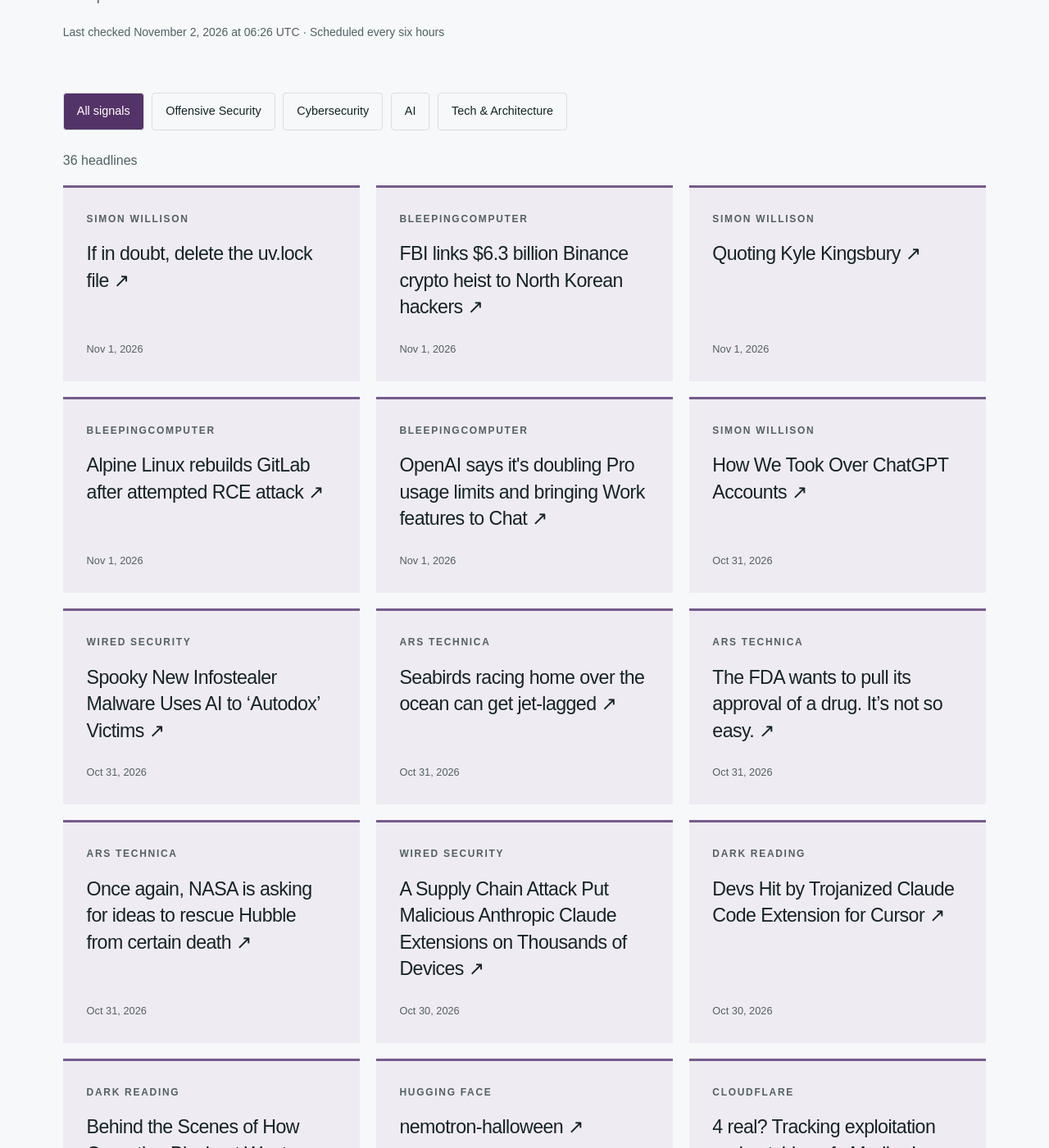
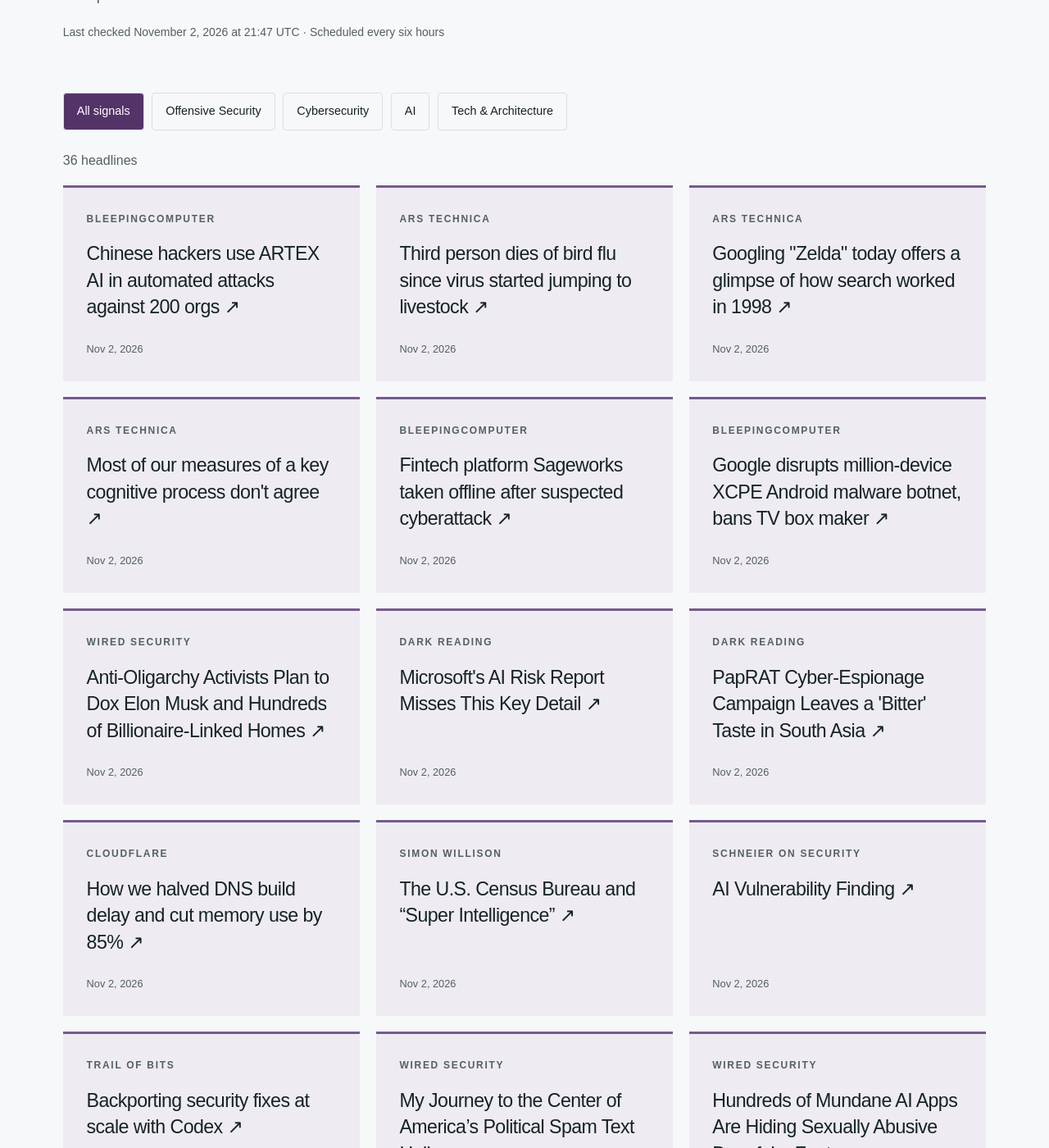
Before and after one commit to hntk/hntk.github.io, a Jekyll site: the page built from news/index.html, in a window 1280 px wide and 1400 px high, scrolled down 375 px. Shown: the whole window at 82% size. Built offline with Jekyll 4.4.1, drawn with Linux system fonts in a browser that asks for light colours; some of the changed text lies outside the part shown.

Commit message:
Refresh News and Signals

```diff
--- a/_data/news.json
+++ b/_data/news.json
@@ -1,6 +1,126 @@
 {
-  "updated": "2026-11-02T06:26:30.467392+00:00",
+  "updated": "2026-11-02T21:47:58.890413+00:00",
   "items": [
+    {
+      "title": "Chinese hackers use ARTEX AI in automated attacks against 200 orgs",
+      "url": "https://www.bleepingcomputer.com/news/security/chinese-hackers-use-artex-ai-in-automated-attacks-against-200-orgs/",
+      "published": "2026-11-02T21:40:14+00:00",
+      "source": "BleepingComputer",
+      "source_id": "bleepingcomputer",
+      "category": "cybersecurity"
+    },
+    {
+      "title": "Third person dies of bird flu since virus started jumping to livestock",
+      "url": "https://arstechnica.com/health/2026/11/third-person-dies-of-bird-flu-since-virus-started-jumping-to-livestock/",
+      "published": "2026-11-02T21:21:43+00:00",
+      "source": "Ars Technica",
+      "source_id": "ars-technica",
+      "category": "tech-architecture"
+    },
+    {
+      "title": "Googling \"Zelda\" today offers a glimpse of how search worked in 1998",
+      "url": "https://arstechnica.com/gaming/2026/11/googles-legend-of-zelda-easter-egg-transports-you-back-to-1998/",
+      "published": "2026-11-02T19:52:23+00:00",
+      "source": "Ars Technica",
+      "source_id": "ars-technica",
+      "category": "tech-architecture"
+    },
+    {
+      "title": "Most of our measures of a key cognitive process don't agree",
+      "url": "https://arstechnica.com/science/2026/11/most-of-our-measures-of-a-key-cognitive-process-dont-agree/",
+      "published": "2026-11-02T19:13:26+00:00",
+      "source": "Ars Technica",
+      "source_id": "ars-technica",
+      "category": "tech-architecture"
+    },
+    {
+      "title": "Fintech platform Sageworks taken offline after suspected cyberattack",
+      "url": "https://www.bleepingcomputer.com/news/security/fintech-platform-sageworks-taken-offline-after-suspected-cyberattack/",
+      "published": "2026-11-02T19:00:45+00:00",
+      "source": "BleepingComputer",
+      "source_id": "bleepingcomputer",
+      "category": "cybersecurity"
+    },
+    {
+      "title": "Google disrupts million-device XCPE Android malware botnet, bans TV box maker",
+      "url": "https://www.bleepingcomputer.com/news/security/google-disrupts-million-device-xcpe-android-malware-botnet-bans-tv-box-maker/",
+      "published": "2026-11-02T18:16:34+00:00",
+      "source": "BleepingComputer",
+      "source_id": "bleepingcomputer",
+      "category": "cybersecurity"
+    },
+    {
+      "title": "Anti-Oligarchy Activists Plan to Dox Elon Musk and Hundreds of Billionaire-Linked Homes",
+      "url": "https://www.wired.com/story/anti-oligarchy-activists-plan-to-dox-elon-musk-and-hundreds-of-billionaire-linked-homes/",
+      "published": "2026-11-02T17:00:00+00:00",
+      "source": "WIRED Security",
+      "source_id": "wired",
+      "category": "cybersecurity"
+    },
+    {
+      "title": "Microsoft's AI Risk Report Misses This Key Detail",
+      "url": "https://www.darkreading.com/cyberattacks-data-breaches/microsoft-ai-cyber-risk-report-miss",
+      "published": "2026-11-02T15:00:00+00:00",
+      "source": "Dark Reading",
+      "source_id": "dark-reading",
+      "category": "cybersecurity"
+    },
+    {
+      "title": "PapRAT Cyber-Espionage Campaign Leaves a 'Bitter' Taste in South Asia",
+      "url": "https://www.darkreading.com/cyberattacks-data-breaches/paprat-cyberespionage-campaign-bitter-south-asia",
+      "published": "2026-11-02T14:00:00+00:00",
+      "source": "Dark Reading",
+      "source_id": "dark-reading",
+      "category": "cybersecurity"
+    },
+    {
+      "title": "How we halved DNS build delay and cut memory use by 85%",
+      "url": "https://blog.cloudflare.com/dns-targeted-zone-builds/",
+      "published": "2026-11-02T14:00:00+00:00",
+      "source": "Cloudflare",
+      "source_id": "cloudflare",
+      "category": "tech-architecture"
+    },
+    {
+      "title": "The U.S. Census Bureau and “Super Intelligence”",
+      "url": "https://simonwillison.net/2026/Nov/2/census-bureau-super-intelligence/",
+      "published": "2026-11-02T13:31:26+00:00",
+      "source": "Simon Willison",
+      "source_id": "simon-willison",
+      "category": "ai"
+    },
+    {
+      "title": "AI Vulnerability Finding",
+      "url": "https://www.schneier.com/blog/archives/2026/11/ai-vulnerability-finding-2.html",
+      "published": "2026-11-02T12:02:34+00:00",
+      "source": "Schneier on Security",
+      "source_id": "schneier",
+      "category": "cybersecurity"
+    },
+    {
+      "title": "Backporting security fixes at scale with Codex",
+      "url": "https://blog.trailofbits.com/2026/11/02/backporting-security-fixes-at-scale-with-codex/",
+      "published": "2026-11-02T12:00:00+00:00",
+      "source": "Trail of Bits",
+      "source_id": "trail-of-bits",
+      "category": "offensive-security"
+    },
+    {
+      "title": "My Journey to the Center of America’s Political Spam Text Hell",
+      "url": "https://www.wired.com/story/my-journey-to-the-center-of-americas-political-spam-text-hell/",
+      "published": "2026-11-02T11:00:00+00:00",
+      "source": "WIRED Security",
+      "source_id": "wired",
+      "category": "cybersecurity"
+    },
+    {
+      "title": "Hundreds of Mundane AI Apps Are Hiding Sexually Abusive Deepfake Features",
+      "url": "https://www.wired.com/story/hundreds-of-mundane-ai-apps-are-hiding-abusive-deepfake-features/",
+      "published": "2026-11-02T10:00:00+00:00",
+      "source": "WIRED Security",
+      "source_id": "wired",
+      "category": "cybersecurity"
+    },
     {
       "title": "If in doubt, delete the uv.lock file",
       "url": "https://simonwillison.net/2026/Nov/1/delete-uv-lock-first/",
@@ -8,14 +128,6 @@
       "source": "Simon Willison",
       "source_id": "simon-willison",
       "category": "ai"
-    },
-    {
-      "title": "FBI links $6.3 billion Binance crypto heist to North Korean hackers",
-      "url": "https://www.bleepingcomputer.com/news/security/fbi-links-63-billion-binance-crypto-heist-to-north-korean-hackers/",
-      "published": "2026-11-01T19:57:53+00:00",
-      "source": "BleepingComputer",
-      "source_id": "bleepingcomputer",
-      "category": "cybersecurity"
     },
     {
       "title": "Quoting Kyle Kingsbury",
@@ -26,81 +138,9 @@
       "category": "ai"
     },
     {
-      "title": "Alpine Linux rebuilds GitLab after attempted RCE attack",
-      "url": "https://www.bleepingcomputer.com/news/security/alpine-linux-rebuilds-gitlab-after-attempted-rce-attack/",
-      "published": "2026-11-01T15:11:21+00:00",
-      "source": "BleepingComputer",
-      "source_id": "bleepingcomputer",
-      "category": "cybersecurity"
-    },
-    {
-      "title": "OpenAI says it's doubling Pro usage limits and bringing Work features to Chat",
-      "url": "https://www.bleepingcomputer.com/news/artificial-intelligence/openai-says-its-doubling-pro-usage-limits-and-bringing-work-features-to-chat/",
-      "published": "2026-11-01T13:53:11+00:00",
-      "source": "BleepingComputer",
-      "source_id": "bleepingcomputer",
-      "category": "cybersecurity"
-    },
-    {
-      "title": "How We Took Over ChatGPT Accounts",
-      "url": "https://simonwillison.net/2026/Oct/31/how-we-took-over-chatgpt-accounts/",
-      "published": "2026-10-31T23:15:22+00:00",
-      "source": "Simon Willison",
-      "source_id": "simon-willison",
-      "category": "ai"
-    },
-    {
-      "title": "Spooky New Infostealer Malware Uses AI to ‘Autodox’ Victims",
-      "url": "https://www.wired.com/story/kernel-panic-volta-autodoxer-ai-infostealer-malware/",
-      "published": "2026-10-31T12:00:00+00:00",
-      "source": "WIRED Security",
-      "source_id": "wired",
-      "category": "cybersecurity"
-    },
-    {
-      "title": "Seabirds racing home over the ocean can get jet-lagged",
-      "url": "https://arstechnica.com/science/2026/10/seabirds-racing-home-over-the-ocean-can-get-jet-lagged/",
-      "published": "2026-10-31T11:15:26+00:00",
-      "source": "Ars Technica",
-      "source_id": "ars-technica",
-      "category": "tech-architecture"
-    },
-    {
-      "title": "The FDA wants to pull its approval of a drug. It’s not so easy.",
-      "url": "https://arstechnica.com/science/2026/10/the-fda-wants-to-pull-its-approval-of-a-drug-its-not-so-easy/",
-      "published": "2026-10-31T11:02:34+00:00",
-      "source": "Ars Technica",
-      "source_id": "ars-technica",
-      "category": "tech-architecture"
-    },
-    {
-      "title": "Once again, NASA is asking for ideas to rescue Hubble from certain death",
-      "url": "https://arstechnica.com/space/2026/10/think-you-can-save-the-hubble-space-telescope-nasa-wants-to-know/",
-      "published": "2026-10-31T00:07:22+00:00",
-      "source": "Ars Technica",
-      "source_id": "ars-technica",
-      "category": "tech-architecture"
-    },
-    {
-      "title": "A Supply Chain Attack Put Malicious Anthropic Claude Extensions on Thousands of Devices",
-      "url": "https://www.wired.com/story/trojan-malware-targets-thousands-of-anthropic-claude-developer-systems/",
-      "published": "2026-10-30T20:38:46+00:00",
-      "source": "WIRED Security",
-      "source_id": "wired",
-      "category": "cybersecurity"
-    },
-    {
-      "title": "Devs Hit by Trojanized Claude Code Extension for Cursor",
-      "url": "https://www.darkreading.com/cyberattacks-data-breaches/devs-trojanized-claude-code-extension-cursor",
-      "published": "2026-10-30T20:05:58+00:00",
-      "source": "Dark Reading",
-      "source_id": "dark-reading",
-      "category": "cybersecurity"
-    },
-    {
-      "title": "Behind the Scenes of How Operation Blackout Went Down",
-      "url": "https://www.darkreading.com/cybersecurity-operations/behind-the-scenes-how-operation-blackout-went-down",
-      "published": "2026-10-30T19:46:08+00:00",
+      "title": "Investors Dish on New Startups & What They'd Back Next",
+      "url": "https://www.darkreading.com/cybersecurity-operations/investors-dish-new-startsup-what-back-next",
+      "published": "2026-10-30T21:08:25+00:00",
       "source": "Dark Reading",
       "source_id": "dark-reading",
       "category": "cybersecurity"
@@ -120,14 +160,6 @@
       "source": "Cloudflare",
       "source_id": "cloudflare",
       "category": "tech-architecture"
-    },
-    {
-      "title": "L’Italia è afflitta da vulnerabilità informatiche, senza una causa chiara",
-      "url": "https://www.darkreading.com/cybersecurity-analytics/cyber-vulnerabilities-besiege-italy-italian",
-      "published": "2026-10-30T15:39:54+00:00",
-      "source": "Dark Reading",
-      "source_id": "dark-reading",
-      "category": "cybersecurity"
     },
     {
       "title": "Bloatware in Aftermarket Auto Parts",
@@ -162,14 +194,6 @@
       "category": "ai"
     },
     {
-      "title": "The $6.3 Billion Binance Hack Was Pulled Off in Just 20 Minutes",
-      "url": "https://www.wired.com/story/the-dollar63-billion-binance-hack-was-pulled-off-in-just-20-minutes/",
-      "published": "2026-10-30T11:36:52+00:00",
-      "source": "WIRED Security",
-      "source_id": "wired",
-      "category": "cybersecurity"
-    },
-    {
       "title": "Microsoft Research Focus – Edition #97",
       "url": "https://www.microsoft.com/en-us/research/podcast/microsoft-research-focus-edition-97/",
       "published": "2026-10-29T19:19:16+00:00",
@@ -202,14 +226,6 @@
       "category": "ai"
     },
     {
-      "title": "Cloudflare DDoS Threat Report 2026 Q3: More swarms, fewer giants",
-      "url": "https://blog.cloudflare.com/ddos-threat-report-2026-q3/",
-      "published": "2026-10-29T12:55:00+00:00",
-      "source": "Cloudflare",
-      "source_id": "cloudflare",
-      "category": "tech-architecture"
-    },
-    {
       "title": "Announcing Project ProtoStar: Making Publicly Funded Science AI-Ready",
       "url": "https://huggingface.co/blog/announcing-project-protostar",
       "published": "2026-10-29T00:00:00+00:00",
@@ -232,14 +248,6 @@
       "source": "PortSwigger Research",
       "source_id": "portswigger",
       "category": "offensive-security"
-    },
-    {
-      "title": "Hiding Capabilities in AI Models",
-      "url": "https://www.schneier.com/blog/archives/2026/10/hiding-capabilities-in-ai-models.html",
-      "published": "2026-10-27T11:01:26+00:00",
-      "source": "Schneier on Security",
-      "source_id": "schneier",
-      "category": "cybersecurity"
     },
     {
       "title": "Signed, Sealed, and Relayed, NTLM-style: Bypassing LDAP Signing Through Reauthentication",
@@ -280,14 +288,6 @@
       "source": "SpecterOps",
       "source_id": "specterops",
       "category": "offensive-security"
-    },
-    {
-      "title": "Package managers have an integrity problem",
-      "url": "https://blog.trailofbits.com/2026/10/14/package-managers-have-an-integrity-problem/",
-      "published": "2026-10-14T11:00:00+00:00",
-      "source": "Trail of Bits",
-      "source_id": "trail-of-bits",
-      "category": "offensive-security"
     }
   ],
   "sources": [
@@ -295,79 +295,79 @@
       "id": "ars-technica",
       "name": "Ars Technica",
       "status": "ok",
-      "last_success": "2026-11-02T06:26:30.467392+00:00"
+      "last_success": "2026-11-02T21:47:58.890413+00:00"
     },
     {
       "id": "bleepingcomputer",
       "name": "BleepingComputer",
       "status": "ok",
-      "last_success": "2026-11-02T06:26:30.467392+00:00"
+      "last_success": "2026-11-02T21:47:58.890413+00:00"
     },
     {
       "id": "cloudflare",
       "name": "Cloudflare",
       "status": "ok",
-      "last_success": "2026-11-02T06:26:30.467392+00:00"
+      "last_success": "2026-11-02T21:47:58.890413+00:00"
     },
     {
       "id": "dark-reading",
       "name": "Dark Reading",
       "status": "ok",
-      "last_success": "2026-11-02T06:26:30.467392+00:00"
+      "last_success": "2026-11-02T21:47:58.890413+00:00"
     },
     {
       "id": "hugging-face",
       "name": "Hugging Face",
       "status": "ok",
-      "last_success": "2026-11-02T06:26:30.467392+00:00"
+      "last_success": "2026-11-02T21:47:58.890413+00:00"
     },
     {
       "id": "microsoft-research",
       "name": "Microsoft Research",
       "status": "ok",
-      "last_success": "2026-11-02T06:26:30.467392+00:00"
+      "last_success": "2026-11-02T21:47:58.890413+00:00"
     },
     {
       "id": "nvidia",
       "name": "NVIDIA",
       "status": "ok",
-      "last_success": "2026-11-02T06:26:30.467392+00:00"
+      "last_success": "2026-11-02T21:47:58.890413+00:00"
     },
     {
       "id": "portswigger",
       "name": "PortSwigger Research",
       "status": "ok",
-      "last_success": "2026-11-02T06:26:30.467392+00:00"
+      "last_success": "2026-11-02T21:47:58.890413+00:00"
     },
     {
       "id": "schneier",
       "name": "Schneier on Security",
       "status": "ok",
-      "last_success": "2026-11-02T06:26:30.467392+00:00"
+      "last_success": "2026-11-02T21:47:58.890413+00:00"
     },
     {
       "id": "simon-willison",
       "name": "Simon Willison",
       "status": "ok",
-      "last_success": "2026-11-02T06:26:30.467392+00:00"
+      "last_success": "2026-11-02T21:47:58.890413+00:00"
     },
     {
       "id": "specterops",
       "name": "SpecterOps",
       "status": "ok",
-      "last_success": "2026-11-02T06:26:30.467392+00:00"
+      "last_success": "2026-11-02T21:47:58.890413+00:00"
     },
     {
       "id": "trail-of-bits",
       "name": "Trail of Bits",
       "status": "ok",
-      "last_success": "2026-11-02T06:26:30.467392+00:00"
+      "last_success": "2026-11-02T21:47:58.890413+00:00"
     },
     {
       "id": "wired",
       "name": "WIRED Security",
       "status": "ok",
-      "last_success": "2026-11-02T06:26:30.467392+00:00"
+      "last_success": "2026-11-02T21:47:58.890413+00:00"
     }
   ]
 }
```
